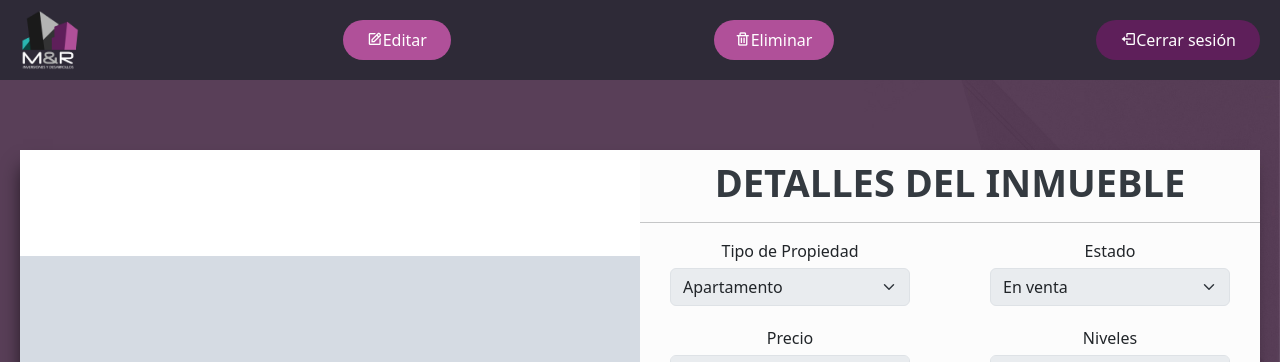
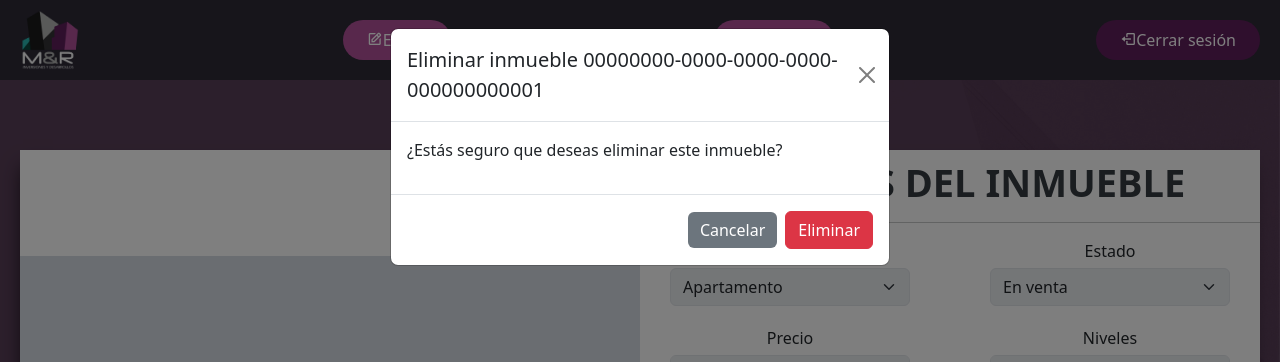
Before and after one commit to UNEG-Ing-Software-II/real_estate_management, a Django app: template app_Principal/templates/views_asesor/inmueble_detalle.html in a window 1280 px wide, after a click on "Eliminar". Shown: the top 362 px of the page. Run offline with Django 5.2, Linux system fonts and the light colour scheme; the template is opened without the code that fills it: values that come from a table or form of the project are taken from there, others are empty; a user stored in the database is signed in; tables that the repository leaves empty hold one stand-in row (values such as "Sample post"); grey boxes marked "Sample" are stand-in pictures.

Commit message:
[FIX]: se coloco el modal de eliminar inmueble

```diff
--- a/app_Principal/templates/views_asesor/inmueble_detalle.html
+++ b/app_Principal/templates/views_asesor/inmueble_detalle.html
@@ -84,6 +84,28 @@ crossorigin=""></script>
 
     <div class="gap">
       <button class=" btn-delete" type="button" data-bs-toggle="modal" data-bs-target="#modalBorrar{{ inmueble.id }}"><i class='bx bx-trash' ></i>Eliminar</button>
+    </div>
+
+    <!-- Modal para Borrar -->
+    <div class="modal fade" id="modalBorrar{{ inmueble.id }}" tabindex="-1" aria-labelledby="modalBorrarLabel{{ inmueble.id }}" aria-hidden="true">
+        <div class="modal-dialog">
+            <div class="modal-content">
+                <div class="modal-header">
+                    <h5 class="modal-title">Eliminar inmueble {{ inmueble.id }}</h5>
+                    <button type="button" class="btn-close" data-bs-dismiss="modal" aria-label="Close"></button>
+                </div>
+                <form action="{% url 'eliminar_inmueble' inmueble.id %}" method="post">
+                    {% csrf_token %}
+                    <div class="modal-body">
+                        <p>¿Estás seguro que deseas eliminar este inmueble?</p>
+                    </div>
+                    <div class="modal-footer">
+                        <button type="button" class="btn btn-secondary" data-bs-dismiss="modal">Cancelar</button>
+                        <button type="submit" class="btn btn-danger">Eliminar</button>
+                    </div>
+                </form>
+            </div>
+        </div>
     </div>
 
 {% endblock %}
```
